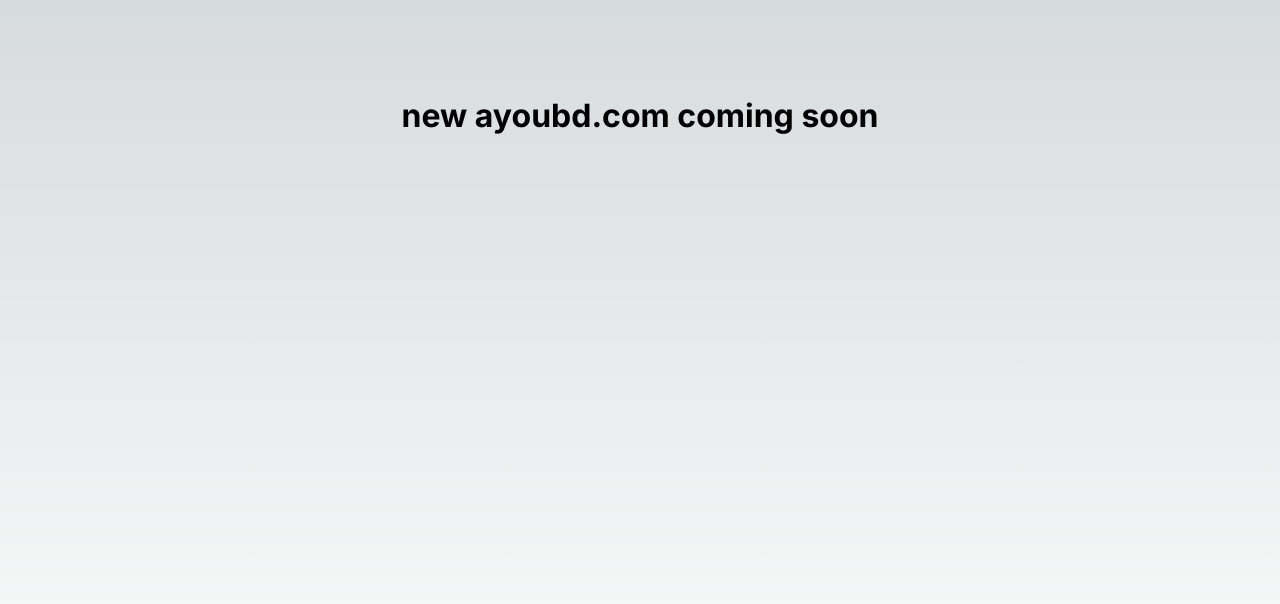
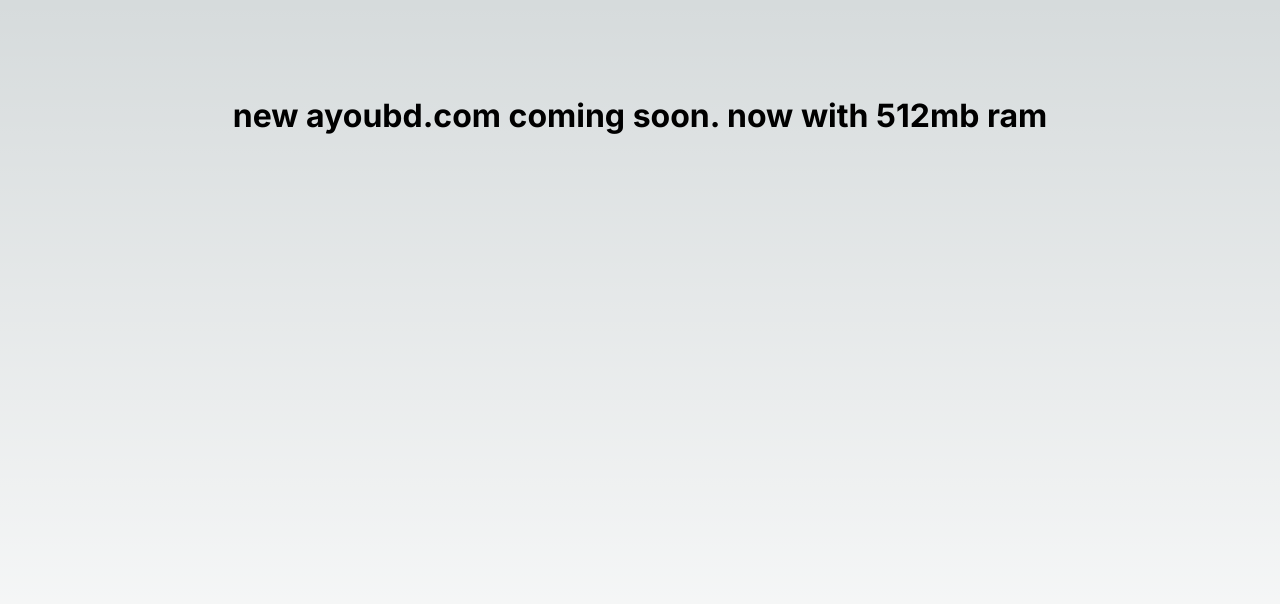
Before and after one commit to buoyad/ayoubd, a Next.js app in the folder site/: page / in a window 1280 px wide. Shown: the top 604 px of the page. Built offline with nearby package versions, Linux system fonts and the light colour scheme.

Commit message:
well, needed now

```diff
--- a/site/src/app/page.tsx
+++ b/site/src/app/page.tsx
@@ -3,7 +3,7 @@ import styles from './page.module.css'
 export default function Home() {
   return (
     <main className={styles.main}>
-      <h1>new ayoubd.com coming soon</h1>
+      <h1>new ayoubd.com coming soon. now with 512mb ram</h1>
     </main>
   )
 }
```
Also changed, not shown: 1 other file (tests, documents, lock files or other folders).
